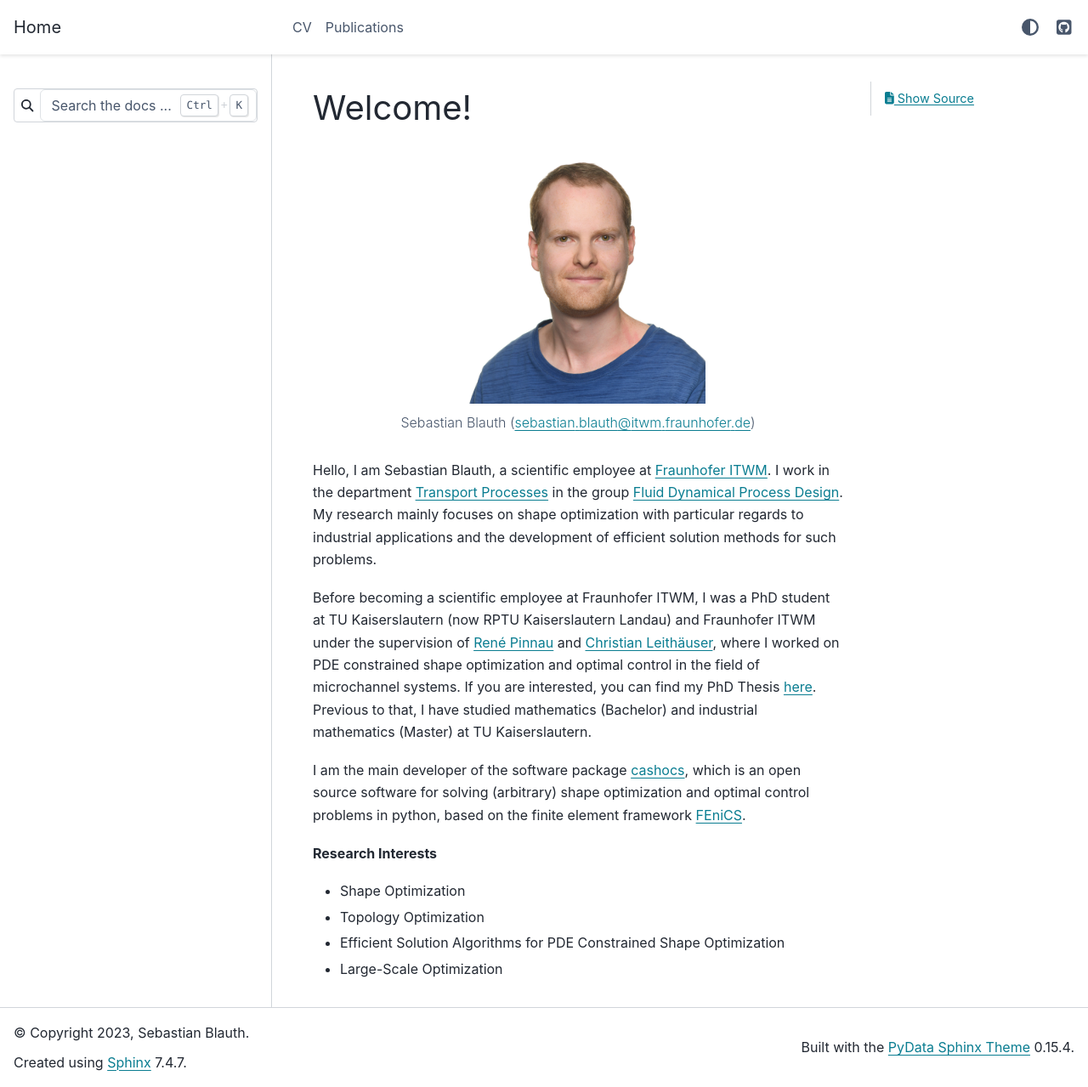
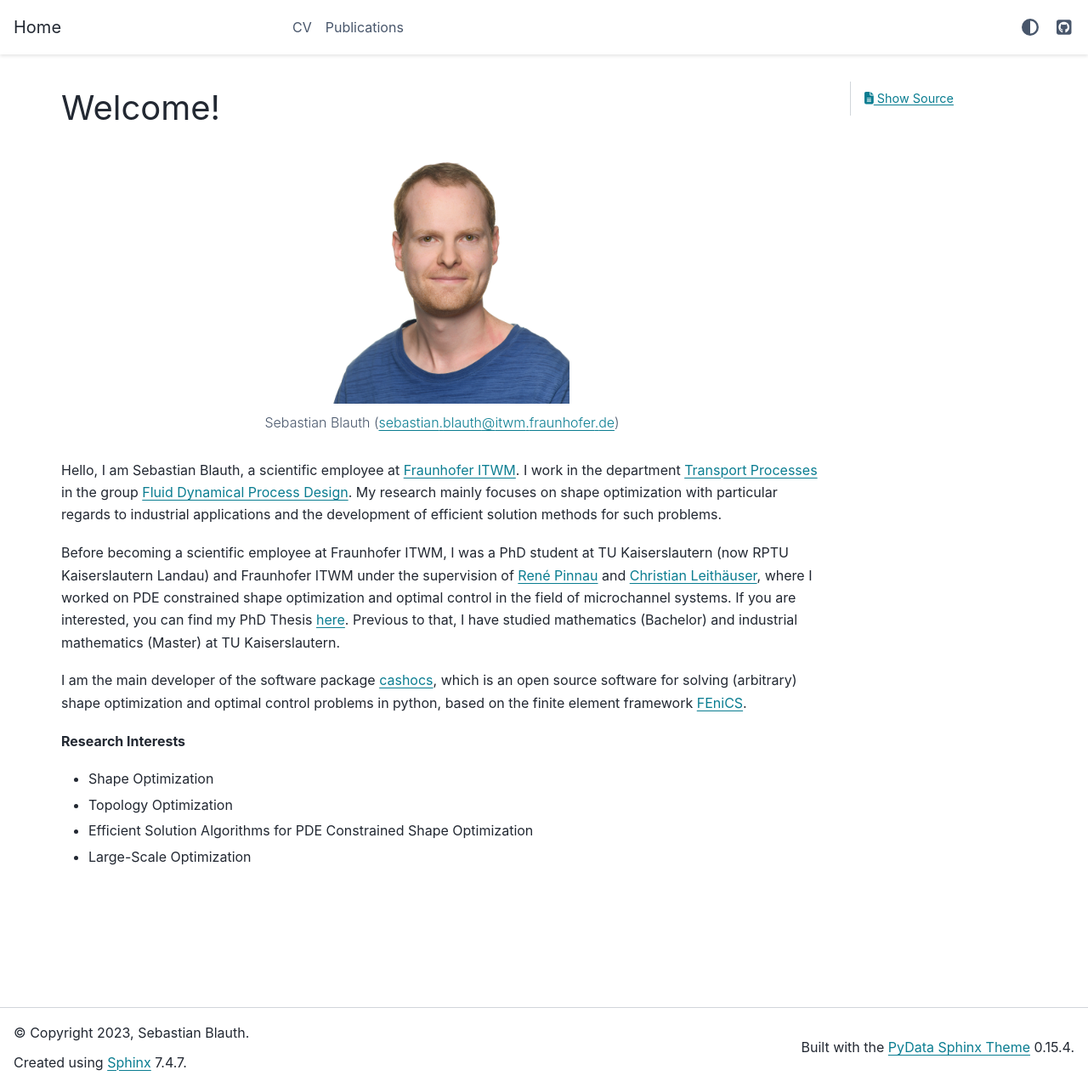
Before and after one commit to sblauth/sblauth.github.io, a Sphinx documentation site: the page built from source/index.rst, in a window 1280 px wide and 1279 px high. Shown: the whole window at 85% size. Built offline with Sphinx 7.4.7 and the PyData theme 0.15.4, drawn with Linux system fonts in a browser that asks for light colours.

Commit message:
Remove primary sidebar

```diff
--- a/source/conf.py
+++ b/source/conf.py
@@ -49,7 +49,10 @@ html_theme_options = {
     "show_prev_next": False,
 }
 
-html_sidebars = {"**": ["search-field.html", "sidebar-nav-bs", "sidebar-ethical-ads"]}
+html_sidebars = {
+  "**": []
+}
+
 pygments_style = "sphinx"
 
 html_static_path = ['_static']
```
